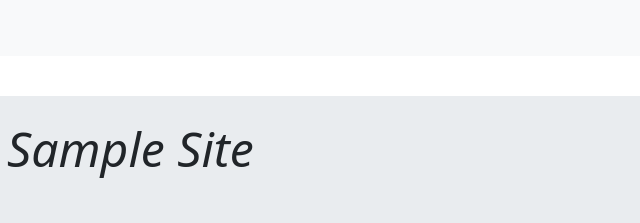
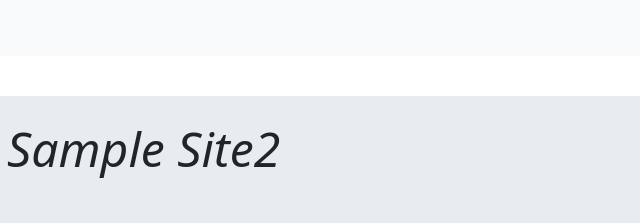
Before and after one commit to Simosi-ai/Simosi-ai.github.io, a plain HTML site: page index.html in a window 1280 px wide. Shown: the top 223 px of the page, 358-998 px from the left. Drawn offline with nearby package versions, Linux system fonts and the light colour scheme.

Commit message:
Update index.html

```diff
--- a/index.html
+++ b/index.html
@@ -19,7 +19,7 @@
 <main>
     <div class="container mt-5 py-5">
         <div class="p-4 rounded bg-body-secondary">
-            <h1 class="display-5 fst-italic">Welcome to Sample Site</h1>
+            <h1 class="display-5 fst-italic">Welcome to Sample Site2</h1>
             <p class="lead mt-5">ここにテキストが入ります。ここにテキストが入ります。ここにテキストが入ります。ここにテキストが入ります。</p>
             <p class="lead">ここにテキストが入ります。ここにテキストが入ります。ここにテキストが入ります。ここにテキストが入ります。</p>
             <p class="lead"><a href="about.html">さらに詳しく</a></p>
```
